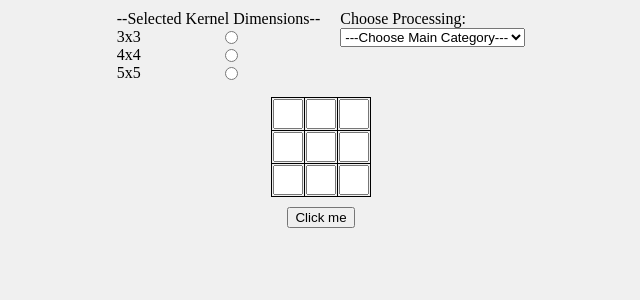
After one commit to Doron-Ben-Chayim/Computer-Vision-Teaser, a Flask app: page /kernel_popup in a window 1280 px wide. The commit adds this page. Shown: the top 300 px of the page, without its empty margins (319-959 px from the left). Run offline with Flask 3, Linux system fonts and the light colour scheme.

Commit message:
custom_kernel_initial_integration

```diff
--- a/app.py
+++ b/app.py
@@ -10,6 +10,10 @@ app = Flask(__name__)
 @app.route('/')
 def render_html():
     return render_template('index.html')
+
+@app.route('/kernel_popup')
+def kernel_popup():
+    return render_template('kernel_popup.html')
 
 @app.route('/process_image', methods=['POST'])
 def process_image():
@@ -82,6 +86,12 @@ def process_image():
     if image_process == 'histEqua':
         image_data_array_edited, histr = hlprs.hist_equalization(rgb_image_array)
         histr = [hist.flatten().tolist() for hist in histr]
+    if image_process == 'customKernel':
+        image_data_array_edited = hlprs.custom_kernel(rgb_image_array,image_selected_kernel)
+
+
+
+
 
     # Specify the file path where you want to save the pickle file
     # pickle_file_path = 'image_data_after.pickle'
--- /dev/null
+++ b/static/js/kernelChoiceScript.js
@@ -0,0 +1,294 @@
+let tableDimension = 3;
+let currentkernelChoice;
+let selectedKernel;
+
+const identity3 = [
+  [0, 0, 0],
+  [0, 1, 0],
+  [0, 0, 0]
+];
+
+const identity4 = [
+  [1, 0, 0,0],
+  [0, 1, 0,0],
+  [0, 0, 1,0],
+  [0, 0, 0,1],
+];
+
+const identity5 = [
+  [1, 0, 0, 0, 0],
+  [0, 1, 0, 0, 0],
+  [0, 0, 1, 0, 0],
+  [0, 0, 0, 1, 0],
+  [0, 0, 0, 0, 1]
+];
+
+const boxblur3 = [
+  [1/9, 1/9, 1/9],
+  [1/9, 1/9, 1/9],
+  [1/9, 1/9, 1/9]
+];
+
+const boxblur4 = [
+  [1/16, 1/16, 1/16, 1/16],
+  [1/16, 1/16, 1/16, 1/16],
+  [1/16, 1/16, 1/16, 1/16],
+  [1/16, 1/16, 1/16, 1/16]
+];
+
+const boxblur5 = [
+  [1/25, 1/25, 1/25, 1/25, 1/25],
+  [1/25, 1/25, 1/25, 1/25, 1/25],
+  [1/25, 1/25, 1/25, 1/25, 1/25],
+  [1/25, 1/25, 1/25, 1/25, 1/25],
+  [1/25, 1/25, 1/25, 1/25, 1/25]
+];
+
+const gauss3 = [
+  [1/8, 1/4, 1/8],
+  [1/4, 1/2, 1/4],
+  [1/8, 1/4, 1/8]
+];
+
+const gauss4 = [
+  [1/46, 1/23, 2/17,1/23],
+  [1/23, 1/7, 4/11,1/7],
+  [2/17, 4/11, 1/2,4/11],
+  [1/23, 1/7, 4/11,1/7]
+];
+
+const gauss5 = [
+  [1/273, 4/273, 7/273,4/273,1/273],
+  [4/273, 16/273, 26/273,16/273,4/273],
+  [7/273, 26/273, 41/273,26/273,7/273],
+  [4/273, 16/273, 26/273,16/273,4/273],
+  [1/273, 4/273, 7/273,4/273,1/273]
+];
+
+const sobelx3 = [
+  [-1, 0, 1],
+  [-2, 0, 2],
+  [-1, 0, 1]
+];
+
+const sobely3 = [
+  [-1, -2, -1],
+  [0, 0, 0],
+  [1, 2, 1]
+];
+
+const prewittx3 = [
+  [-1, 0, 1],
+  [-1, 0, 1],
+  [-1, 0, 1]
+];
+
+const prewitty3 = [
+  [-1, -1, -1],
+  [0, 0, 0],
+  [1, 1, 1]
+];
+
+
+
+const kernelTypesDictionary = {
+  'identity3' : identity3,
+  'identity4' : identity4,
+  'identity5' : identity5,
+  'box3': boxblur3,
+  'box4': boxblur4,
+  'box5': boxblur5,
+  'gaussian3': gauss3,
+  'gaussian4': gauss4,
+  'gaussian5': gauss5,
+  "sobelx3": sobelx3,
+  "sobely3": sobely3,
+  "prewittx3": prewittx3,
+  "prewitty3": prewitty3
+
+}
+
+
+
+function showSmoothing() {
+  let smoothElement = document.querySelector("#smoothingDropDown");
+  smoothElement.style.display = 'flex';
+}
+
+function removeSmoothing() {
+  let smoothElement = document.querySelector("#smoothingDropDown");
+  smoothElement.style.display = 'none';
+}
+
+function showEdge() {
+  let edgeElement = document.querySelector("#edgeDropDown");
+  edgeElement.style.display = 'flex';
+}
+
+function removeEdge() {
+  let edgeElement = document.querySelector("#edgeDropDown");
+  edgeElement.style.display = 'none';
+}
+
+
+function showSecondKernelDropdown() {
+  removeSmoothing();
+  removeEdge();
+
+  var firstDropdownChoice = document.getElementById("kernelCategory").value;
+
+  if (firstDropdownChoice == "identity") {
+    console.log('identity')
+    identityBool = true;
+    currentkernelChoice = 'identity'
+    setTableData('identity')
+  } else if (firstDropdownChoice == "smoothing") {
+    console.log('smoothing')
+    showSmoothing()
+  } else if (firstDropdownChoice == "sharpening") {
+    console.log('sharpening')
+  } else if (firstDropdownChoice == "edgeDetection") {
+    showEdge()
+    console.log('edge')
+  } else if (firstDropdownChoice == "morphological") {
+    console.log('morphological')
+  } else if (firstDropdownChoice == "frequencyDomain") {
+    console.log('frequencyDomain')
+  } else if (firstDropdownChoice == "custom") {
+    console.log('custom')
+  }
+
+}
+
+function implementSelectedSmoothing () {
+  var smoothingKernelChoice = document.getElementById("smoothingKernel").value;
+  currentkernelChoice = smoothingKernelChoice
+  setTableData(smoothingKernelChoice)
+}
+
+function implementSelectedEdge () {
+  var edgeKernelChoice = document.getElementById("edgeKernel").value;
+  currentkernelChoice = edgeKernelChoice
+  setTableData(edgeKernelChoice)
+}
+
+// Declare the setTableData function in the global scope
+function setTableData(filterName) {
+  filterName = filterName + tableDimension;
+  console.log("filterName", filterName);
+
+  // Get the table element by ID
+  const table = document.getElementById("inputTable");
+  let kernelType = kernelTypesDictionary[filterName];
+
+  // Iterate over rows
+  for (let i = 0; i < tableDimension; i++) {
+    // Iterate over cells
+    for (let j = 0; j < tableDimension; j++) {
+      // Assuming kernelType is an array of arrays
+      const value = kernelType[i][j];
+
+      // Get the existing input element in the cell
+      const input = table.rows[i].cells[j].querySelector("input");
+
+      if (input) {
+        // If an input element already exists, update its value
+        input.value = value.toFixed(4);
+      } else {
+        // If no input element exists, create one and set its value
+        const newInput = document.createElement("input");
+        newInput.type = "text";
+        newInput.value = value;
+
+        // Attach the new input element to the cell
+        table.rows[i].cells[j].appendChild(newInput);
+      }
+    }
+  }
+}
+
+
+// Declare the getTableData function in the global scope
+function getTableData() {
+    const data = [];
+
+    // Get the table element by ID
+    const table = document.getElementById("inputTable");
+
+    // Get the number of rows and columns
+    const rows = table.rows.length;
+    const cols = table.rows[0].cells.length;
+
+    // Iterate over rows
+    for (let i = 0; i < rows; i++) {
+      const row = [];
+
+      // Iterate over cells
+      for (let j = 0; j < cols; j++) {
+        const input = table.rows[i].cells[j].querySelector("input");
+        row.push(input.value);
+      }
+
+      data.push(row);
+    }
+    console.log(data)
+    selectedKernel = data
+    sendDataToMainWindow()
+  }
+
+  function createTable(dimensions) {
+    // Set the number of rows and columns
+    dimensions = parseInt(dimensions);
+
+    // Get the table element by ID
+    const table = document.getElementById("inputTable");
+
+    // Clear existing rows
+    while (table.rows.length > 0) {
+      table.deleteRow(0);
+    }
+
+    // Generate rows and cells
+    for (let i = 0; i < dimensions; i++) {
+      const row = table.insertRow(i);
+
+      for (let j = 0; j < dimensions; j++) {
+        const cell = row.insertCell(j);
+        const input = document.createElement("input");
+        input.type = "text";
+        input.style.textAlign = "center";
+        cell.appendChild(input);
+      }
+    }
+  }
+
+
+document.addEventListener("DOMContentLoaded", function () {
+  tableDimension = 3;
+  createTable(tableDimension);
+  });
+
+document.addEventListener("DOMContentLoaded", function () {
+  // Get the form element
+  const radioForm = document.querySelector('#radioForm form');
+
+  // Add change event listener to the form
+  radioForm.addEventListener("change", function(event) {
+    // Check if the changed element is a radio button
+    if (event.target.type === 'radio' && event.target.name === 'dimensionSelection') {
+      // Get the selected value
+      tableDimension = event.target.value;
+
+      // Log or perform actions based on the selected value
+      console.log("Selected Dimension: " + tableDimension);
+      createTable(parseInt(tableDimension));
+      setTableData(currentkernelChoice);
+    }
+  });
+});
+
+function sendDataToMainWindow() {
+  console.log("SENDING DATA")
+  // Access the opener (main window) and call the function
+  window.opener.receiveDataFromPopup(selectedKernel);
+}
--- /dev/null
+++ b/static/styles/kernelChoiceStyles.css
@@ -0,0 +1,65 @@
+body {
+  margin: 0;
+  display: flex;
+  align-items: center;
+  justify-content: center;
+  flex-direction: column;
+  background-color: #f0f0f0;
+  height: 100%;
+}
+
+#selectionTab {
+  display: flex;
+}
+
+#dimensionSection {
+  margin : 10px;
+  display: flex;
+  flex-direction: column;
+  justify-content: center;
+}
+
+.subForm {
+  display: flex;
+  flex-direction: column;
+  margin : 10px;
+}
+
+#smoothingDropDown {
+  display: none;
+}
+
+#edgeDropDown {
+  display: none;
+}
+
+table {
+  border-collapse: collapse;
+  margin: 5px;
+}
+
+td {
+  border: 1px solid black;
+  width: 30px;
+  height: 30px;
+  text-align: center;
+}
+
+input {
+  width: 100%;
+  height: 100%;
+  box-sizing: border-box;
+}
+
+#button {
+  margin: 5px;
+}
+
+.subFormFirst {
+  display: flex;
+  flex-direction: column;
+}
+
+.input-container {
+  display: flex;
+}
--- a/static/styles/styles.css
+++ b/static/styles/styles.css
@@ -90,6 +90,10 @@ body {
   flex-direction: column;
   justify-content: center;
   margin: 5px;
+}
+
+#customeKernelButton {
+  display:block;
 }
 
 #rotateAngle {
--- a/templates/index.html
+++ b/templates/index.html
@@ -325,6 +325,10 @@
       </div>
     </div>
 
+    <div id="customeKernelButton">
+      <button onclick = "openCustomKernelWindow()">Custome Kernel Maker</button>
+    </div>
+
   </div>
 
   <div id="showSelection">
--- /dev/null
+++ b/templates/kernel_popup.html
@@ -0,0 +1,78 @@
+<!DOCTYPE html>
+<html lang="en">
+<head>
+    <meta charset="UTF-8">
+    <meta name="viewport" content="width=device-width, initial-scale=1.0">
+    <title>Image Visualization</title>
+    <link rel= "stylesheet" type= "text/css" href= "{{ url_for('static',filename='styles/kernelChoiceStyles.css') }}">
+    <script src="{{ url_for('static', filename='js/KernelChoiceScript.js') }}"></script>
+</head>
+<body>
+
+    <div id="selectionTab">
+        <div id="dimensionSection">
+            <label for="dimensionSection">--Selected Kernel Dimensions--</label>
+            <div id="radioForm">
+              <form>
+                <div class="input-container">
+                  <label for="selectedArea">3x3</label>
+                  <input type="radio" id="selectedArea" name="dimensionSelection" value="3">
+                </div>
+                <div class="input-container">
+                  <label for="entireImage">4x4</label>
+                  <input type="radio" id="entireImage" name="dimensionSelection" value="4">
+                </div>
+                <div class="input-container">
+                    <label for="entireImage">5x5</label>
+                    <input type="radio" id="entireImage" name="dimensionSelection" value="5">
+                  </div>
+              </form>
+            </div>
+        </div>
+
+        <div class="subForm" id="kernelCategoryDropdown">
+            <label for="kernelCategory">Choose Processing:</label>
+            <select id="kernelCategory" onchange="showSecondKernelDropdown()">
+                <option value="placeholder">---Choose Main Category---</option>
+                <option value="identity">Identity Kernel</option>
+                <option value="smoothing">Smoothing/Blurring Kernels</option>
+                <option value="sharpening">Sharpening Kernels</option>
+                <option value="edgeDetection">Edge Detection</option>
+                <option value="morphological">Morphological Kernels</option>
+                <option value="frequencyDomain">Frequency Domain Kernels</option>
+                <option value="custom">Custom Kernels</option>
+            </select>
+        </div>
+
+
+        <div class="subForm" id="smoothingDropDown">
+            <label for="smoothingKernel">Smoothing Kernels:</label>
+            <select id="smoothingKernel" class="secondDropSelect" onchange="implementSelectedSmoothing()">
+                <option value="placeholder">--Choose Smoothing/Blurring Kernel--</option>
+                <option value="box">Box Blur (Average) Kernel</option>
+                <option value="gaussian">Gaussian Blur Kernel</option>
+                <option value="median">Median Filter (NA)</option>
+                <option value="bilateral">Bilateral Filter (NA)</option>
+            </select>
+        </div>
+
+        <div class="subForm" id="edgeDropDown">
+          <label for="edgeKernel">Smoothing Kernels:</label>
+          <select id="edgeKernel" class="secondDropSelect" onchange="implementSelectedEdge()">
+              <option value="placeholder">--Choose Edge Kernel--</option>
+              <option value="sobelx">Sobel X</option>
+              <option value="sobely">Sobel Y</option>
+              <option value="prewittx">Prewitt X</option>
+              <option value="prewitty">Prewitt Y</option>
+          </select>
+      </div>
+
+    </div>
+      <table id="inputTable"></table>
+      <button id="button" onclick="getTableData()">Click me</button>
+
+    </body>
+    </html>
+
+</body>
+</html>
```
Also changed, not shown: helpers.py (+8 -0 lines), static/js/script.js (+35 -10 lines).
